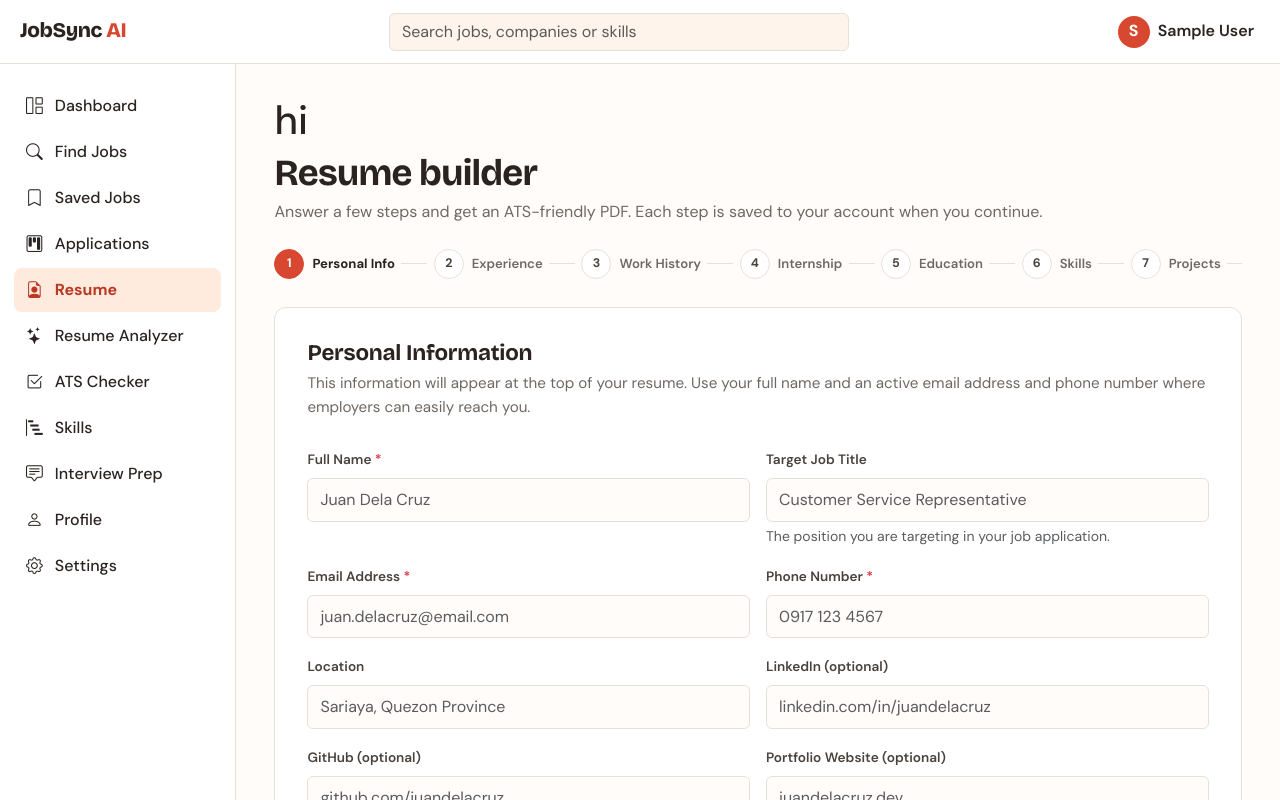
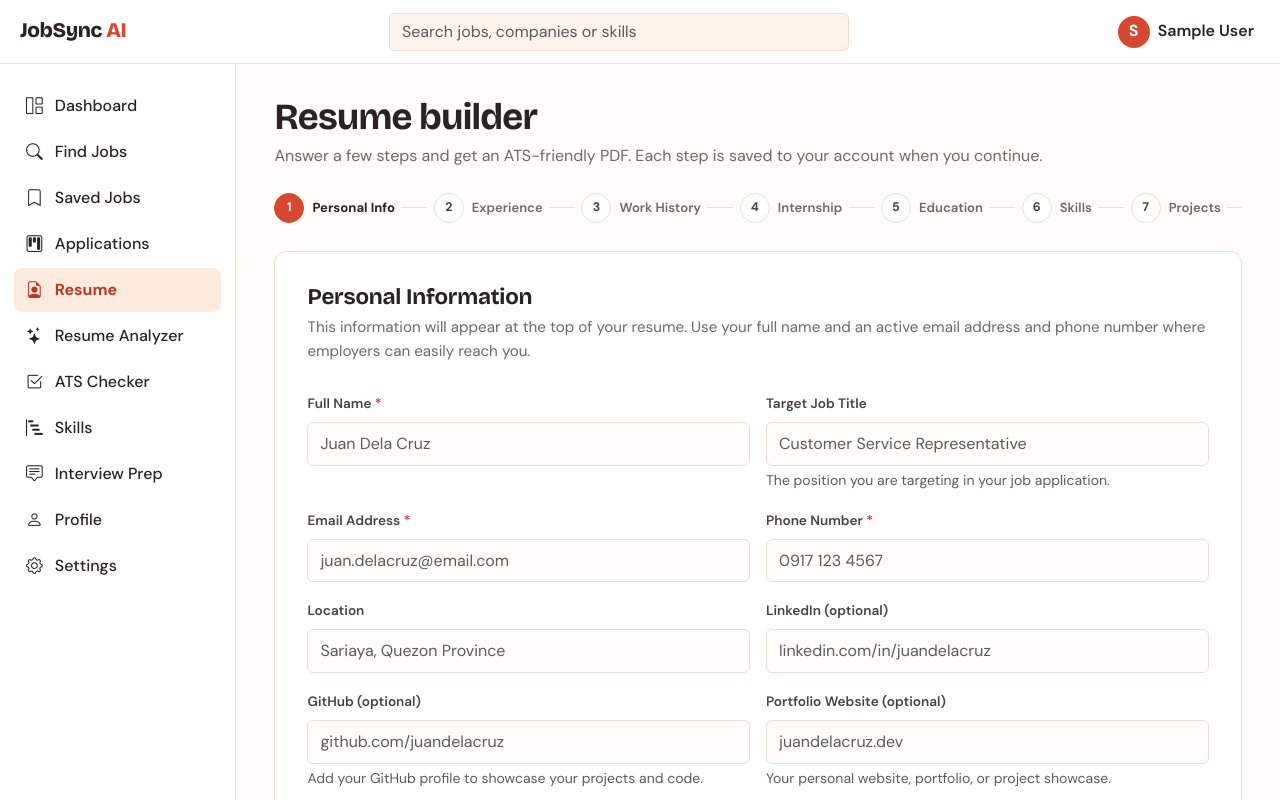
Before and after one commit to PinoyCoder29/JobSync-AI, a Next.js app: page /resume in a window 1280 px wide. Shown: the top 800 px of the page. Built offline with nearby package versions, Linux system fonts and the light colour scheme; no server answers; the database is empty; sample sign-in values are in the browser's storage.

Commit message:
updated resume

```diff
--- a/app/(app)/resume/page.tsx
+++ b/app/(app)/resume/page.tsx
@@ -16,7 +16,6 @@ export default async function ResumePage() {
 
   return (
     <div>
-      <h1>hi</h1>
       <h1 className="page-title">Resume builder</h1>
       <p className="text-muted mb-4">
         {exists
```
